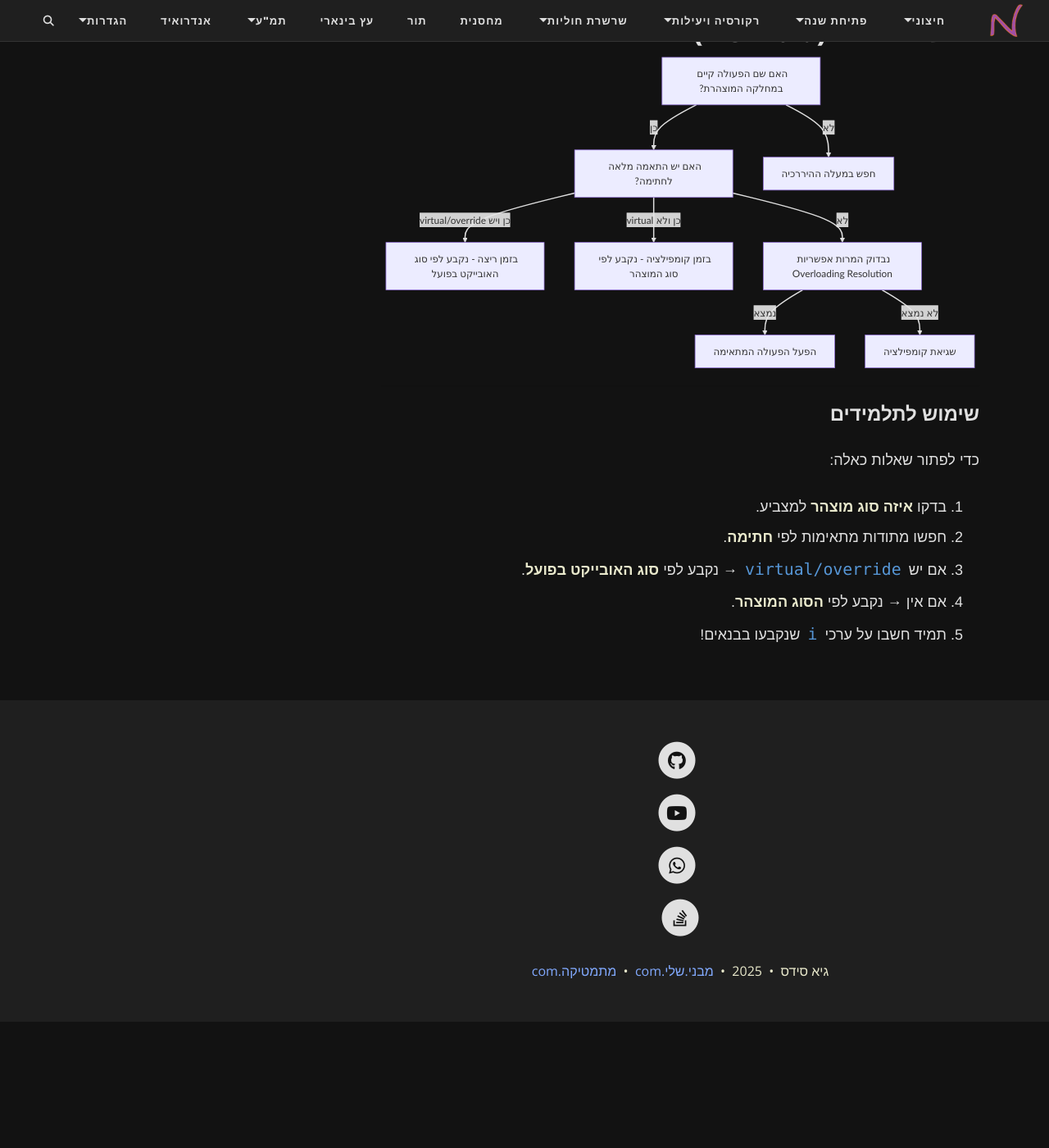
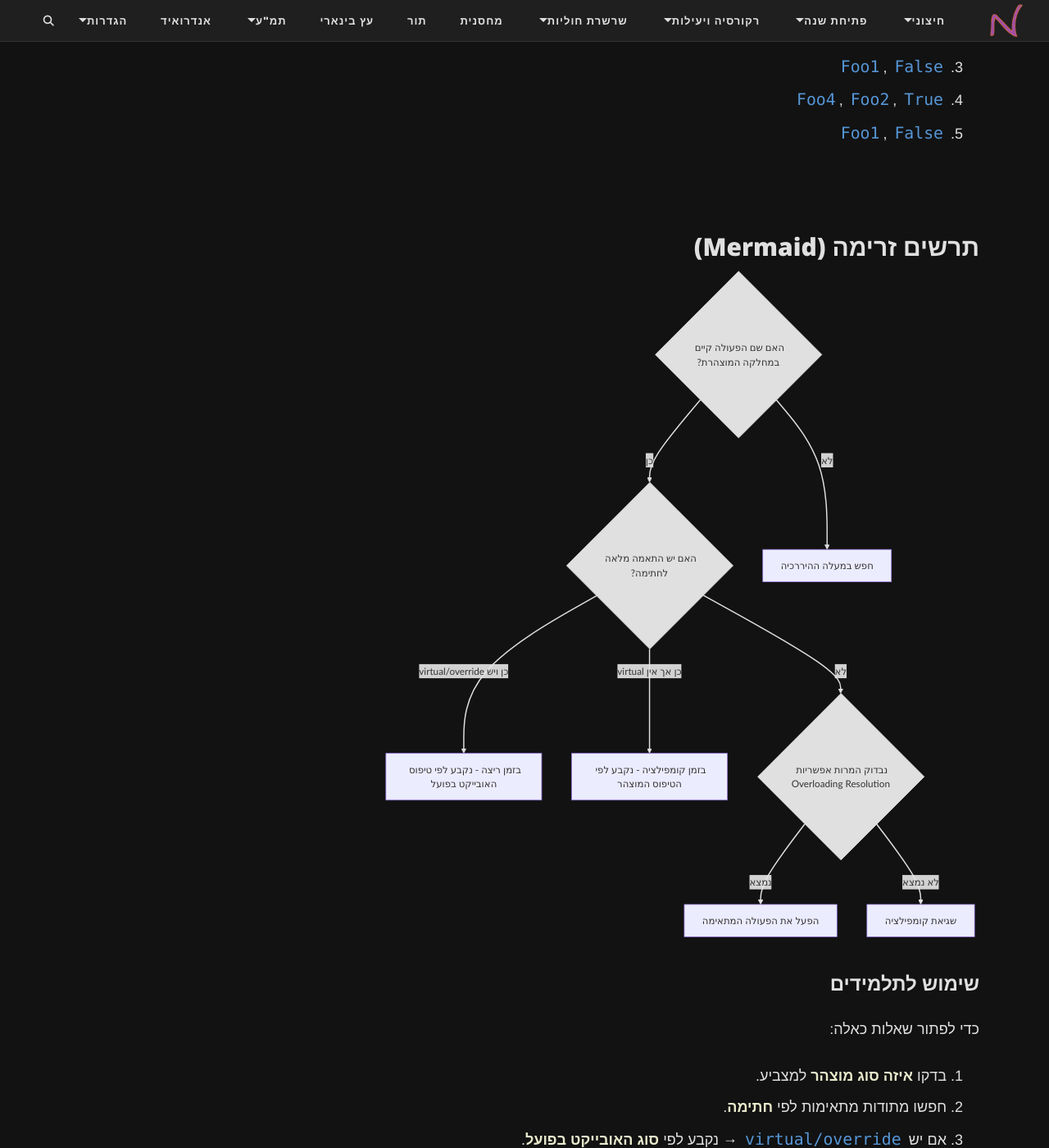
Before and after one commit to 3strategy/BeautifulMivney, a Jekyll site: the page built from oop/Bagrut25PolyCaseStudy.md, in a window 1280 px wide and 1400 px high, scrolled down 5819 px. Shown: the whole window at 82% size. Built offline with Jekyll 4.4.1, drawn with Linux system fonts in a browser that asks for light colours; comment, search, counter and statistics services are not loaded; before the commit the page ends 7065 px from its top, so only the background shows below that; some of the changed text lies outside the part shown.

Commit message:
small mermaid update to the PolyCaseStudy. added missing title quotes

```diff
--- a/oop/Bagrut25PolyCaseStudy.md
+++ b/oop/Bagrut25PolyCaseStudy.md
@@ -1,6 +1,6 @@
 ---
 layout: page
-title: "פולימורפיזם - ניתוח מקרים
+title: "פולימורפיזם - ניתוח מקרים"
 subtitle: "הקנייה באמצעות ניתוח בגרות 2025"
 tags: [פולימורפיזם, אלגוריתם החלטה, עץ החלטות]
 mathjax: true
@@ -234,12 +234,14 @@ A ac = new C(6);    // מצביע A אל אובייקט מטיפוס C
 
 <div class="mermaid">
 graph TD
-    A[האם שם הפעולה קיים במחלקה המוצהרת?] -->|כן| B[האם יש התאמה מלאה לחתימה?]
+    A{האם שם הפעולה קיים במחלקה המוצהרת?} -->|כן| B{האם יש התאמה מלאה לחתימה?}
     A -->|לא| Z[חפש במעלה ההיררכיה]
-    B -->|כן ויש virtual/override| C[בזמן ריצה - נקבע לפי סוג האובייקט בפועל]
-    B -->|כן ולא virtual| D[בזמן קומפילציה - נקבע לפי סוג המוצהר]
-    B -->|לא| E[נבדוק המרות אפשריות Overloading Resolution]
-    E -->|נמצא| F[הפעל הפעולה המתאימה]
+
+    B -->|כן ויש virtual/override| C[בזמן ריצה - נקבע לפי טיפוס האובייקט בפועל]
+    B -->|כן אך אין virtual| D[בזמן קומפילציה - נקבע לפי הטיפוס המוצהר]
+    B -->|לא| E{נבדוק המרות אפשריות Overloading Resolution}
+
+    E -->|נמצא| F[הפעל את הפעולה המתאימה]
     E -->|לא נמצא| G[שגיאת קומפילציה]
 </div>
 
```
Also changed, not shown: mivney/1recursionAndComplexity/Chapter1ExTracking.md (+1 -1 lines).
